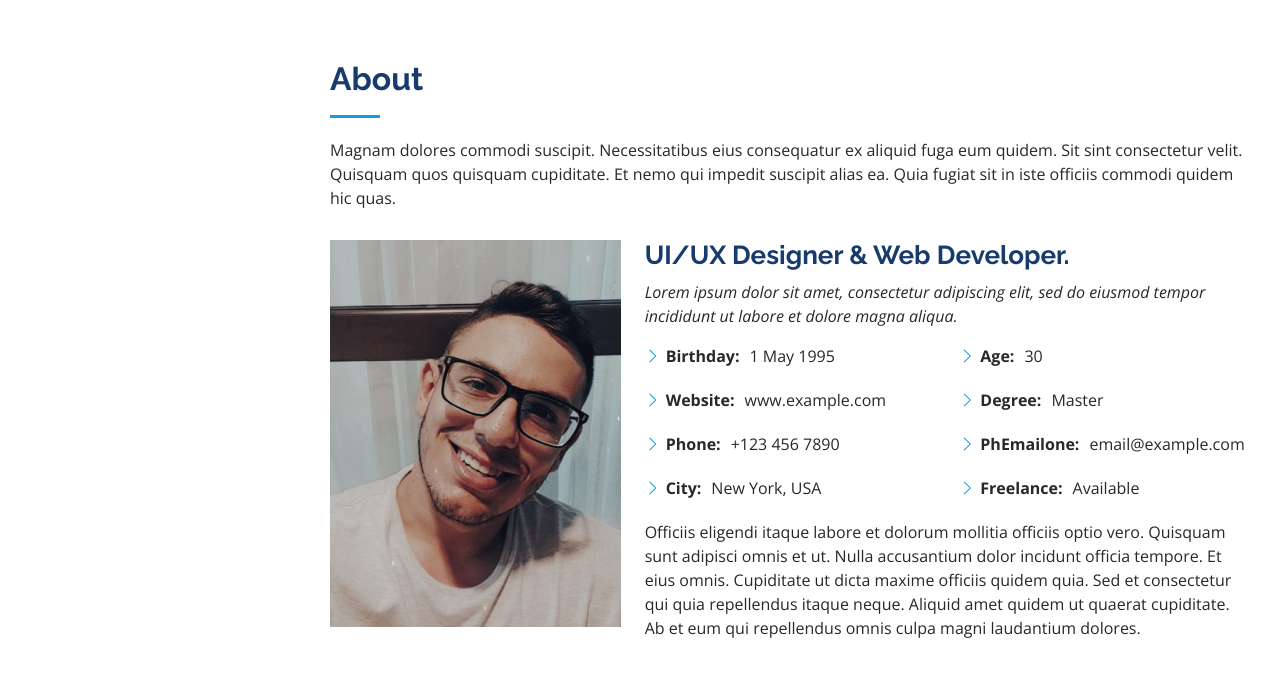
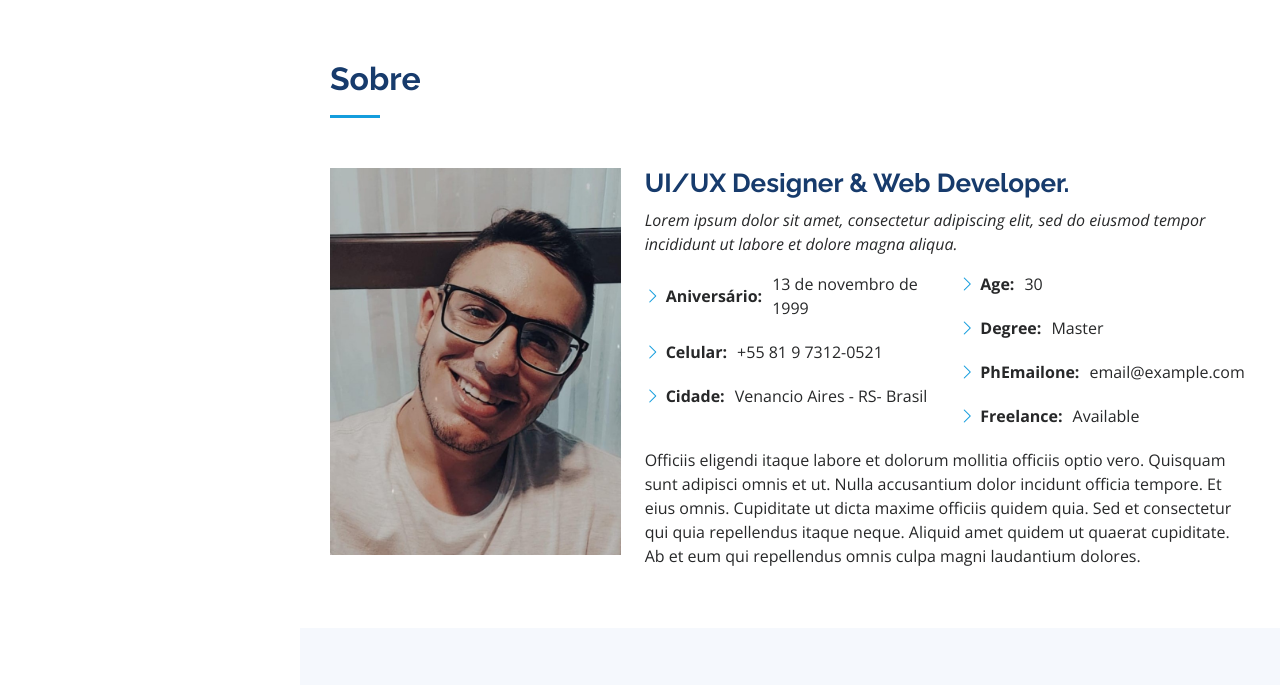
Before and after one commit to PedroIgorDev/portfolio, a plain HTML site: page index.html in a window 1280 px wide. Shown: the part 800-1485 px from the top of the page. Drawn offline with nearby package versions, Linux system fonts and the light colour scheme.

Commit message:
correção de numero de telefone

```diff
--- a/index.html
+++ b/index.html
@@ -64,7 +64,7 @@
           <li><a href="#resume" class="nav-link scrollto"><i class="bx bx-file-blank"></i> <span>Resumo</span></a></li>
           <li><a href="#portfolio" class="nav-link scrollto"><i class="bx bx-book-content"></i> <span>Portfolio</span></a></li>
           <li><a href="#services" class="nav-link scrollto"><i class="bx bx-server"></i> <span>Serviços</span></a></li>
-          <li><a href="#contact" class="nav-link scrollto"><i class="bx bx-envelope"></i> <span>Contato</span></a></li>
+          <li><a href="#contact" class="nav-link scrollto"><i class="bx bx-envelope"></i> <span>Contato </span></a></li>
         </ul>
       </nav><!-- .nav-menu -->
     </div>
@@ -85,8 +85,7 @@
       <div class="container">
 
         <div class="section-title">
-          <h2>About</h2>
-          <p>Magnam dolores commodi suscipit. Necessitatibus eius consequatur ex aliquid fuga eum quidem. Sit sint consectetur velit. Quisquam quos quisquam cupiditate. Et nemo qui impedit suscipit alias ea. Quia fugiat sit in iste officiis commodi quidem hic quas.</p>
+          <h2>Sobre</h2>
         </div>
 
         <div class="row">
@@ -102,10 +101,9 @@
             <div class="row">
               <div class="col-lg-6">
                 <ul>
-                  <li><i class="bi bi-chevron-right"></i> <strong>Birthday:</strong> <span>1 May 1995</span></li>
-                  <li><i class="bi bi-chevron-right"></i> <strong>Website:</strong> <span>www.example.com</span></li>
-                  <li><i class="bi bi-chevron-right"></i> <strong>Phone:</strong> <span>+123 456 7890</span></li>
-                  <li><i class="bi bi-chevron-right"></i> <strong>City:</strong> <span>New York, USA</span></li>
+                  <li><i class="bi bi-chevron-right"></i> <strong>Aniversário:</strong> <span>13 de novembro de 1999</span></li>
+                  <li><i class="bi bi-chevron-right"></i> <strong>Celular:</strong> <span>+55 81 9 7312-0521</span></li>
+                  <li><i class="bi bi-chevron-right"></i> <strong>Cidade:</strong> <span>Venancio Aires - RS- Brasil</span></li>
                 </ul>
               </div>
               <div class="col-lg-6">
@@ -442,7 +440,7 @@
               <div class="phone">
                 <i class="bi bi-phone"></i>
                 <h4>Call:</h4>
-                <p>+1 5589 55488 55s</p>
+                <p>+55 81 97312-0521</p>
               </div>
 
               <iframe src="https://www.google.com/maps/embed?pb=!1m18!1m12!1m3!1d55491.13875420048!2d-52.24175214100573!3d-29.627045123360443!2m3!1f0!2f0!3f0!3m2!1i1024!2i768!4f13.1!3m3!1m2!1s0x951c8fff86435e85%3A0xef7145b27cfd6342!2sVen%C3%A2ncio%20Aires%2C%20RS%2C%2095800-000!5e0!3m2!1spt-BR!2sbr!4v1691423801918!5m2!1spt-BR!2sbr"frameborder="0" style="border:0; width: 100%; height: 290px;" allowfullscreen></iframe>
```
